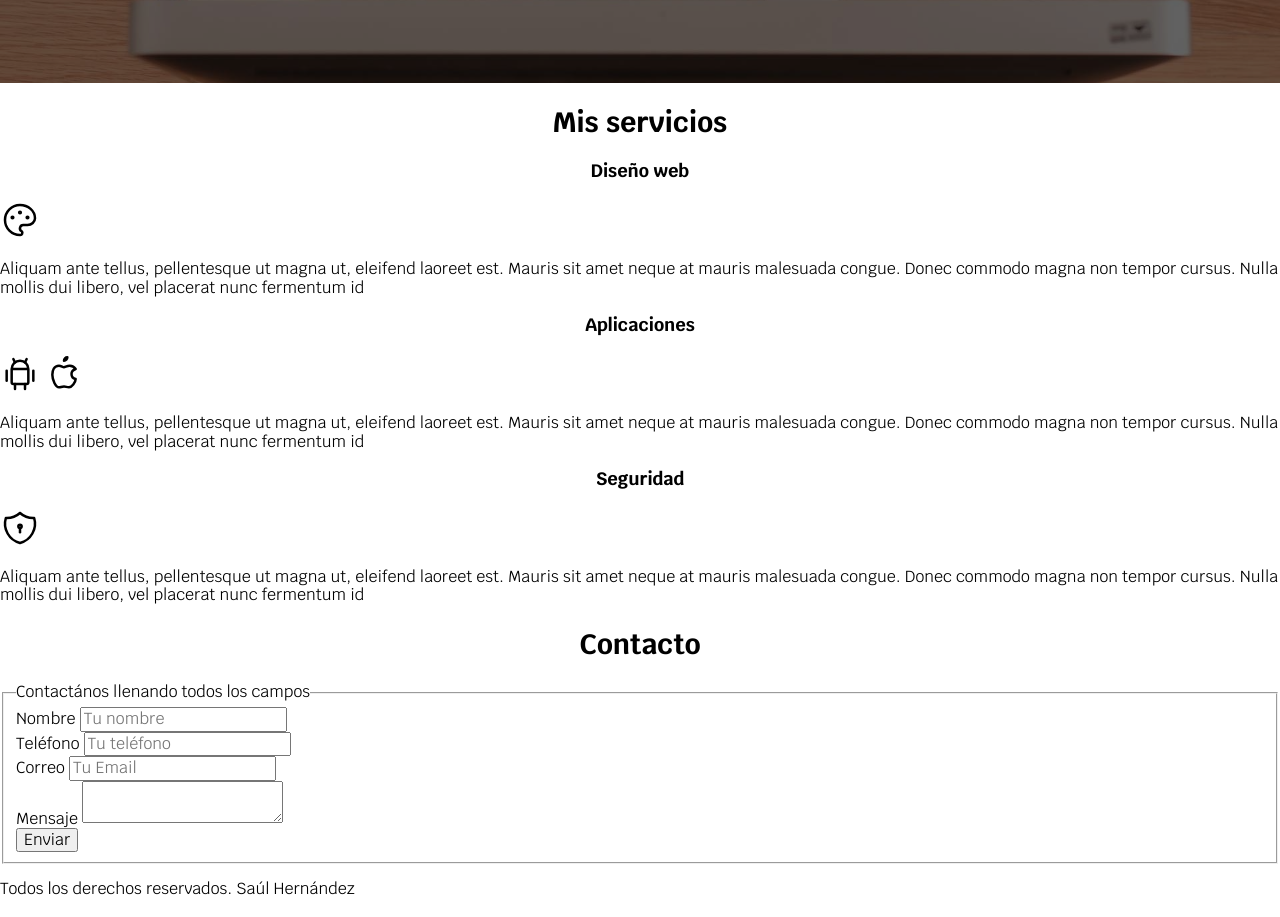
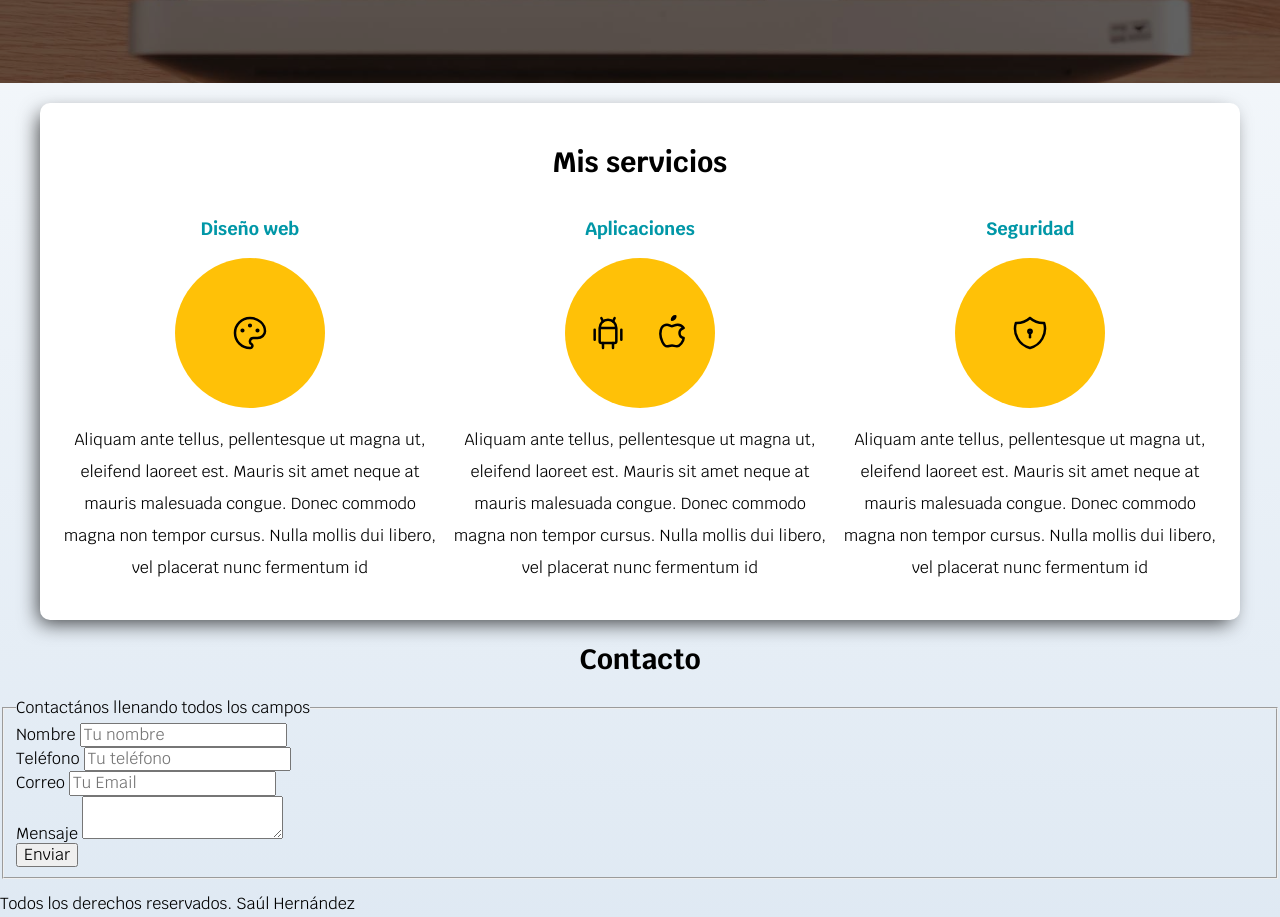
Before and after one commit to SlowAsteroid4/freelancer, a plain HTML site: page index.html in a window 1280 px wide. Shown: the part 505-1422 px from the top of the page. Drawn offline with Linux system fonts and the light colour scheme.

Commit message:
Se agregaron estilos del contenido principal

```diff
--- a/css/styles.css
+++ b/css/styles.css
@@ -1,21 +1,20 @@
+/* Constantes */
+
 :root {
     /*Paleta de colores*/
-    --blanco: #FFFFFF;
+    --blanco: #ffffff;
     --obscuro: #000000;
-    --primario: #FFC107;
-    --secundario: #0097A7;
+    --primario: #ffc107;
+    --secundario: #0097a7;
     --gris: #757575;
+    --grisclaro: #DFE9F3;
     /*Medidas*/
     --fuente_principal: 3.8rem;
 }
 
-
-/*Lineas rectificadoras de rem*/
-
 html {
     font-size: 62.5%;
     box-sizing: border-box;
-    /*1rem = 10px*/
 }
 
 *,
@@ -26,7 +25,8 @@ html {
 
 body {
     font-size: 16px;
-    font-family: 'Krub', sans-serif;
+    font-family: "Krub", sans-serif;
+    background-image: linear-gradient(to top, var(--grisclaro) 0%, var(--blanco) 100%);
 }
 
 h1 {
@@ -128,7 +128,7 @@ h3 {
     margin-top: 1rem;
     text-transform: uppercase;
     font-weight: bold;
-    border-radius: .5rem;
+    border-radius: 0.5rem;
     width: 90%;
     text-align: center;
 }
@@ -138,3 +138,49 @@ h3 {
         width: auto;
     }
 }
+
+
+/* De aqui en adelante es el contenido principal */
+
+.sombra {
+    -webkit-box-shadow: -5px 7px 20px -4px rgba(0, 0, 0, 0.75);
+    -moz-box-shadow: -5px 7px 20px -4px rgba(0, 0, 0, 0.75);
+    box-shadow: -5px 7px 20px -4px rgba(0, 0, 0, 0.75);
+    background-color: var(--blanco);
+    padding: 2rem;
+    margin-top: 2rem;
+    border-radius: 1rem;
+}
+
+@media (min-width: 768px) {
+    .servicios {
+        display: grid;
+        grid-template-columns: repeat(3, 1fr);
+        column-gap: 1rem;
+    }
+}
+
+.servicio {
+    display: flex;
+    flex-direction: column;
+    align-items: center;
+}
+
+.servicio h3 {
+    color: var(--secundario);
+}
+
+.servicio p {
+    line-height: 2;
+    text-align: center;
+}
+
+.servicio .iconos {
+    height: 15rem;
+    width: 15rem;
+    background-color: var(--primario);
+    border-radius: 50%;
+    display: flex;
+    align-items: center;
+    justify-content: space-evenly;
+}
--- a/index.html
+++ b/index.html
@@ -35,7 +35,7 @@
             <h2 class="titulo">Diseño y desarrollo web <span>freelancer</span></h2>
             <p>
                 <svg xmlns="http://www.w3.org/2000/svg" class="icon icon-tabler icon-tabler-map-pin" width="88" height="88" viewBox="0 0 24 24" stroke-width="2" stroke="#FFC107" fill="none" stroke-linecap="round" stroke-linejoin="round">
-                    <path stroke="none" d="M0 0h24v24H0z" fill="none"/>
+                    <path stroke="none" d="M0 0h24v24H0z" fill="none" />
                     <circle cx="12" cy="11" r="3" />
                     <path d="M17.657 16.657l-4.243 4.243a2 2 0 0 1 -2.827 0l-4.244 -4.243a8 8 0 1 1 11.314 0z" />
                 </svg> Guadalajara, Jalisco
@@ -44,25 +44,34 @@
         </div>
     </section>
 
-    <main>
+    <main class="contenedor sombra">
         <h2>Mis servicios</h2>
 
-        <section>
+        <div class="servicios">
+            <section class="servicio">
                 <h3>Diseño web</h3>
+                <!-- Iconos Diseño web -->
+                <div class="iconos">
                     <svg xmlns="http://www.w3.org/2000/svg" class="icon icon-tabler icon-tabler-palette" width="40" height="40" viewBox="0 0 24 24" stroke-width="1.5" stroke="#000000" fill="none" stroke-linecap="round" stroke-linejoin="round">
-                <path stroke="none" d="M0 0h24v24H0z" fill="none"/>
-                <path d="M12 21a9 9 0 1 1 0 -18a9 8 0 0 1 9 8a4.5 4 0 0 1 -4.5 4h-2.5a2 2 0 0 0 -1 3.75a1.3 1.3 0 0 1 -1 2.25" />
+                        <path stroke="none" d="M0 0h24v24H0z" fill="none" />
+                        <path
+                            d="M12 21a9 9 0 1 1 0 -18a9 8 0 0 1 9 8a4.5 4 0 0 1 -4.5 4h-2.5a2 2 0 0 0 -1 3.75a1.3 1.3 0 0 1 -1 2.25" />
                         <circle cx="7.5" cy="10.5" r=".5" fill="currentColor" />
                         <circle cx="12" cy="7.5" r=".5" fill="currentColor" />
                         <circle cx="16.5" cy="10.5" r=".5" fill="currentColor" />
                     </svg>
+                </div>
+
                 <p>Aliquam ante tellus, pellentesque ut magna ut, eleifend laoreet est. Mauris sit amet neque at mauris malesuada congue. Donec commodo magna non tempor cursus. Nulla mollis dui libero, vel placerat nunc fermentum id</p>
             </section>
 
-        <section>
+
+            <section class="servicio">
                 <h3>Aplicaciones</h3>
+                <!-- Iconos Aplicaciones -->
+                <div class="iconos">
                     <svg xmlns="http://www.w3.org/2000/svg" class="icon icon-tabler icon-tabler-brand-android" width="40" height="40" viewBox="0 0 24 24" stroke-width="1.5" stroke="#000000" fill="none" stroke-linecap="round" stroke-linejoin="round">
-                <path stroke="none" d="M0 0h24v24H0z" fill="none"/>
+                        <path stroke="none" d="M0 0h24v24H0z" fill="none" />
                         <line x1="4" y1="10" x2="4" y2="16" />
                         <line x1="20" y1="10" x2="20" y2="16" />
                         <path d="M7 9h10v8a1 1 0 0 1 -1 1h-8a1 1 0 0 1 -1 -1v-8a5 5 0 0 1 10 0" />
@@ -72,23 +81,29 @@
                         <line x1="15" y1="18" x2="15" y2="21" />
                     </svg>
                     <svg xmlns="http://www.w3.org/2000/svg" class="icon icon-tabler icon-tabler-brand-apple" width="40" height="40" viewBox="0 0 24 24" stroke-width="1.5" stroke="#000000" fill="none" stroke-linecap="round" stroke-linejoin="round">
-                <path stroke="none" d="M0 0h24v24H0z" fill="none"/>
-                <path d="M9 7c-3 0 -4 3 -4 5.5c0 3 2 7.5 4 7.5c1.088 -.046 1.679 -.5 3 -.5c1.312 0 1.5 .5 3 .5s4 -3 4 -5c-.028 -.01 -2.472 -.403 -2.5 -3c-.019 -2.17 2.416 -2.954 2.5 -3c-1.023 -1.492 -2.951 -1.963 -3.5 -2c-1.433 -.111 -2.83 1 -3.5 1c-.68 0 -1.9 -1 -3 -1z" />
+                        <path stroke="none" d="M0 0h24v24H0z" fill="none" />
+                        <path
+                            d="M9 7c-3 0 -4 3 -4 5.5c0 3 2 7.5 4 7.5c1.088 -.046 1.679 -.5 3 -.5c1.312 0 1.5 .5 3 .5s4 -3 4 -5c-.028 -.01 -2.472 -.403 -2.5 -3c-.019 -2.17 2.416 -2.954 2.5 -3c-1.023 -1.492 -2.951 -1.963 -3.5 -2c-1.433 -.111 -2.83 1 -3.5 1c-.68 0 -1.9 -1 -3 -1z" />
                         <path d="M12 4a2 2 0 0 0 2 -2a2 2 0 0 0 -2 2" />
                     </svg>
+                </div>
                 <p>Aliquam ante tellus, pellentesque ut magna ut, eleifend laoreet est. Mauris sit amet neque at mauris malesuada congue. Donec commodo magna non tempor cursus. Nulla mollis dui libero, vel placerat nunc fermentum id</p>
             </section>
 
-        <section>
+            <section class="servicio">
                 <h3>Seguridad</h3>
+                <!-- Iconos Seguridad -->
+                <div class="iconos">
                     <svg xmlns="http://www.w3.org/2000/svg" class="icon icon-tabler icon-tabler-shield-lock" width="40" height="40" viewBox="0 0 24 24" stroke-width="1.5" stroke="#000000" fill="none" stroke-linecap="round" stroke-linejoin="round">
-                <path stroke="none" d="M0 0h24v24H0z" fill="none"/>
+                        <path stroke="none" d="M0 0h24v24H0z" fill="none" />
                         <path d="M12 3a12 12 0 0 0 8.5 3a12 12 0 0 1 -8.5 15a12 12 0 0 1 -8.5 -15a12 12 0 0 0 8.5 -3" />
                         <circle cx="12" cy="11" r="1" />
                         <line x1="12" y1="12" x2="12" y2="14.5" />
                     </svg>
+                </div>
                 <p>Aliquam ante tellus, pellentesque ut magna ut, eleifend laoreet est. Mauris sit amet neque at mauris malesuada congue. Donec commodo magna non tempor cursus. Nulla mollis dui libero, vel placerat nunc fermentum id</p>
             </section>
+        </div>
     </main>
 
     <section>
```
Lines whose indentation alone changed are shown as unchanged.
